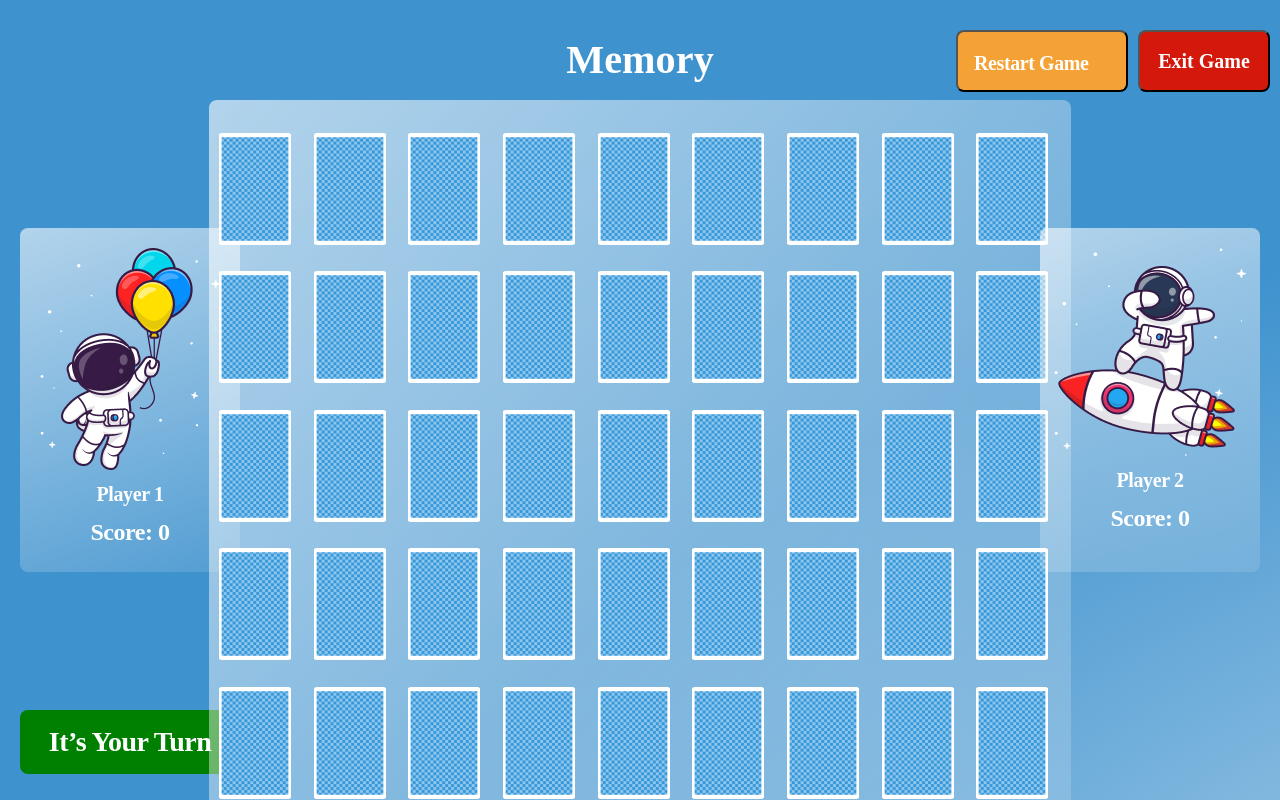
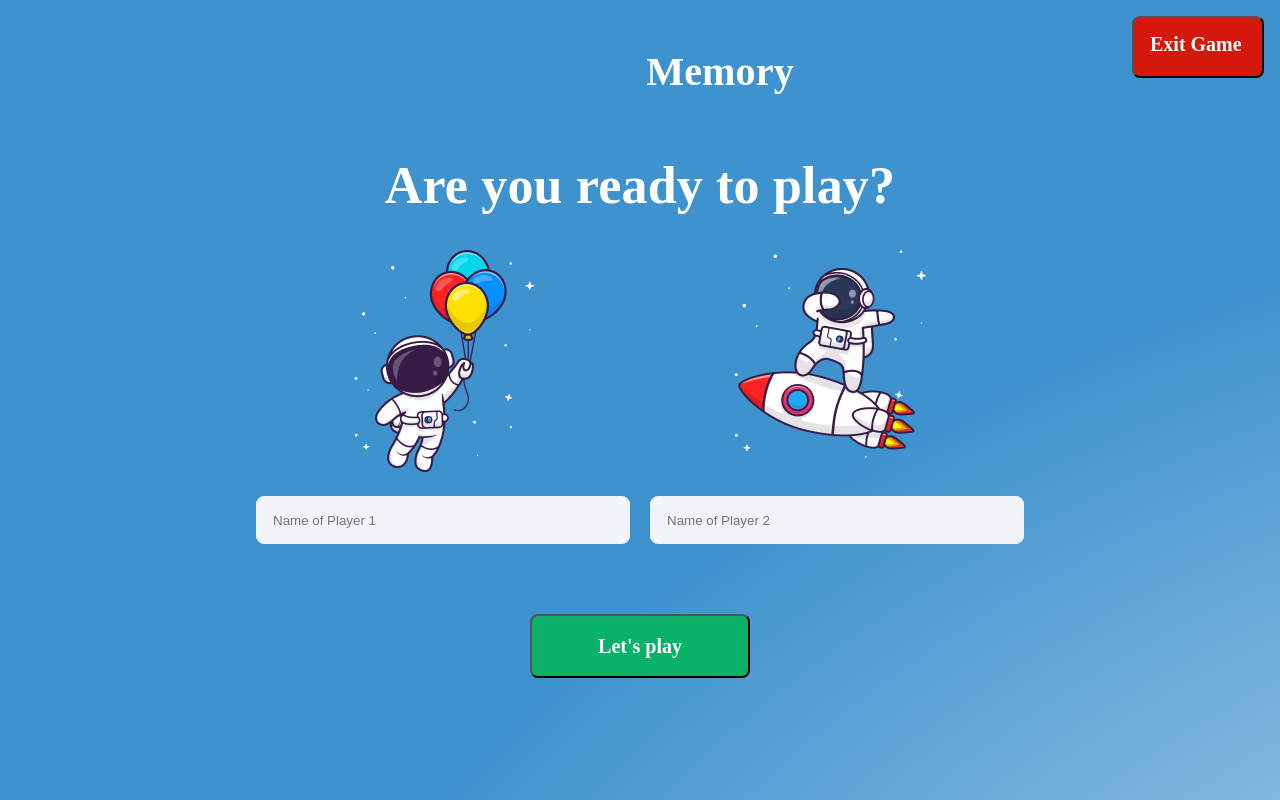
Before and after one commit to WamashuduSengani/my-memory-game, a React (Create React App) app: page / in a window 1280 px wide. Shown: the top 800 px of the page. Built offline with nearby package versions, Linux system fonts and the light colour scheme.

Commit message:
This change adds routing

```diff
--- a/package.json
+++ b/package.json
@@ -12,6 +12,7 @@
     "@types/react-dom": "^18.2.21",
     "react": "^18.2.0",
     "react-dom": "^18.2.0",
+    "react-router-dom": "^6.22.3",
     "react-scripts": "5.0.1",
     "typescript": "^4.9.5",
     "web-vitals": "^2.1.4"
--- a/src/index.tsx
+++ b/src/index.tsx
@@ -1,14 +1,22 @@
-import React from 'react';
-import ReactDOM from 'react-dom/client';
-import App from './App';
-import GameBoard from './pages/gamePlay/GameBoard';
-
+import React from "react";
+import ReactDOM from "react-dom/client";
+import { BrowserRouter as Router, Route, Routes } from "react-router-dom";
+import App from "./App";
+import GameBoard from "./pages/gamePlay/GameBoard";
+import HomePage from "./pages/homePage/HomePage";
+import Winner from "./pages/winner/Winner";
 
 const root = ReactDOM.createRoot(
-  document.getElementById('root') as HTMLElement
+  document.getElementById("root") as HTMLElement
 );
 root.render(
   <React.StrictMode>
-    <GameBoard />
+    <Router>
+      <Routes>
+        <Route path="/" element={<HomePage />} />
+        <Route path="/game" element={<GameBoard />} />
+        <Route path="/game-over" element={<Winner />} />
+      </Routes>
+    </Router>
   </React.StrictMode>
 );
--- a/src/pages/gamePlay/GameBoard.tsx
+++ b/src/pages/gamePlay/GameBoard.tsx
@@ -5,6 +5,7 @@ import Card from "../../components/card/Card";
 import { generateDeck, shuffleDeck } from "../../utils/cardUtils";
 import Match from "../../components/match/Match";
 import PlayerIndicator from "../../components/playerIndicator/PlayerIndicator";
+import { useNavigate } from "react-router-dom";
 
 // Importing player images
 const playerImage1 = require("../../assets/anime/Group 30099.png");
@@ -101,6 +102,7 @@ const GameBoard = () => {
   ]);
   const [currentPlayerIndex, setCurrentPlayerIndex] = useState<number>(0);
   const [showMatch, setShowMatch] = useState(false);
+  const navigate = useNavigate();
 
   useEffect(() => {
     // Generate and shuffle the deck when the component mounts
@@ -157,6 +159,7 @@ const GameBoard = () => {
 
         if (matchedCards.length + 2 === deck.length) {
           console.log("All matches found, game over!");
+          navigate("/game-over");
         }
         {
           // Show Match component and hide grid for a few seconds
--- a/src/pages/gamePlay/styles.css
+++ b/src/pages/gamePlay/styles.css
@@ -77,7 +77,6 @@ body {
 
   border-radius: 8px;
   border: 1px;
-
 }
 .grid {
   position: relative;
--- a/src/pages/homePage/HomePage.tsx
+++ b/src/pages/homePage/HomePage.tsx
@@ -1,4 +1,6 @@
 import React from "react";
+import { useNavigate } from "react-router-dom";
+
 import "./styles.css";
 import PlayerImage from "../../components/playerImage/PlayerImage";
 import PlayerInput from "../../components/playerInput/PlayerInput";
@@ -8,6 +10,7 @@ const playerImage1 = require("../../assets/anime/Group 30099.png");
 const playerImage2 = require("../../assets/anime/Group 30102.png");
 
 const HomePage = () => {
+  const navigate = useNavigate();
 
 
   const handleExit = () => {
@@ -15,7 +18,8 @@ const HomePage = () => {
   };
 
   const handlePlay = () => {
-    console.log("TODO!!!!");
+    navigate("/game");
+
   };
 
   return (
```
Also changed, not shown: 1 other file (tests, documents, lock files or other folders). Lines whose indentation alone changed are shown as unchanged.
